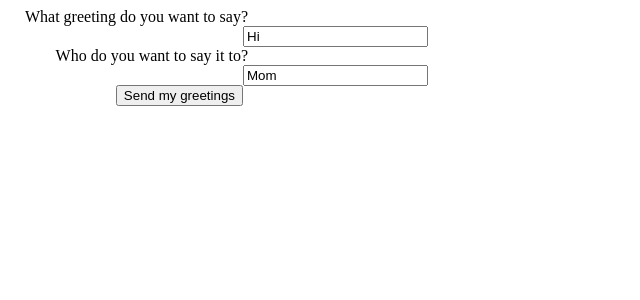
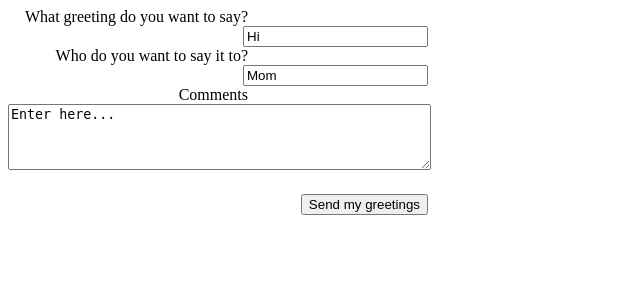
Before and after one commit to thesammiller/rime, a Flask app: page / in a window 1280 px wide. Shown: the top 300 px of the page, without its empty margins (0-640 px from the left). Run offline with Flask 3, Linux system fonts and the light colour scheme.

Commit message:
Text area.

```diff
--- a/server.py
+++ b/server.py
@@ -1,6 +1,8 @@
 from flask import Flask, render_template, request
 
 app = Flask(__name__)
+
+
 
 @app.route('/', methods=['GET', 'POST'])
 def form():
@@ -8,7 +10,10 @@ def form():
 
 @app.route('/hello', methods=['GET', 'POST'])
 def hello():
-    return render_template('greeting.html', say=request.form['say'], to=request.form['to'])
+    say_greeting=request.form['say']
+    to_name=request.form['to']
+    comments=request.form['comments']
+    return render_template('greeting.html', say=say_greeting, to=to_name, comments=comments)
 
 if __name__ == "__main__":
     app.run(app.run(debug=True, host="0.0.0.0", port=8000))
--- a/templates/form.html
+++ b/templates/form.html
@@ -2,7 +2,7 @@
     <html lang="en-us">
     <head>
       <meta charset="utf-8">
-      <title>Python form submission example</title>
+      <title>Submit Form</title>
       <style>
         form {
           width: 420px;
@@ -34,6 +34,10 @@
           <label for="to">Who do you want to say it to?</label>
           <input name="to" id="to" value="Mom">
         </div>
+	<div>
+	  <label for="comments">Comments</label>
+	  <textarea id="comments" name="comments" rows="4" cols="50">Enter here...</textarea>
+	  </div>
         <div>
           <button>Send my greetings</button>
         </div>
--- a/templates/greeting.html
+++ b/templates/greeting.html
@@ -6,5 +6,7 @@
     </head>
     <body>
       <p>{{say}}  {{to}}</p>
+      <p></p>
+      <p>{{ comments }}</p>
     </body>
     </html>
```
